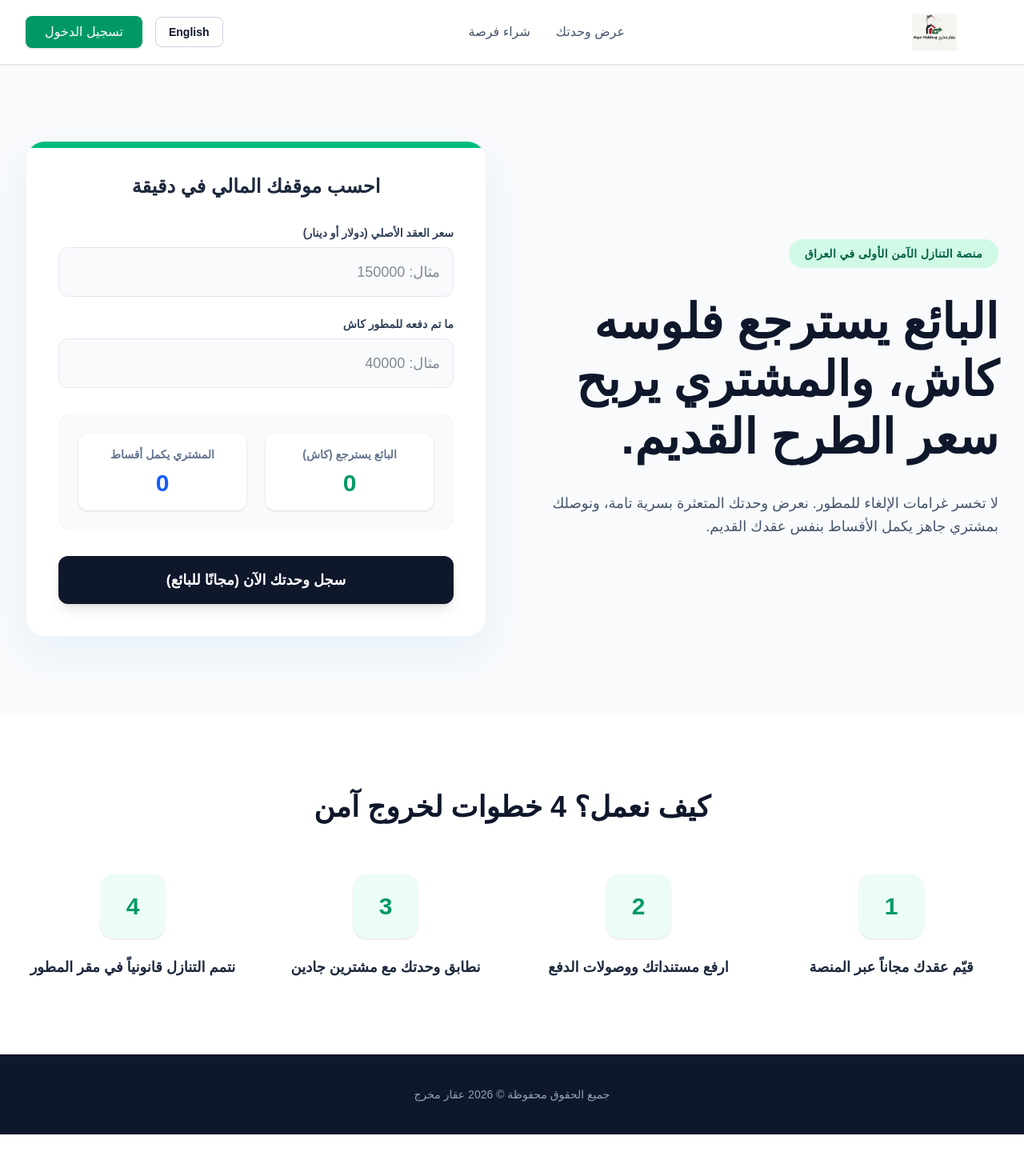
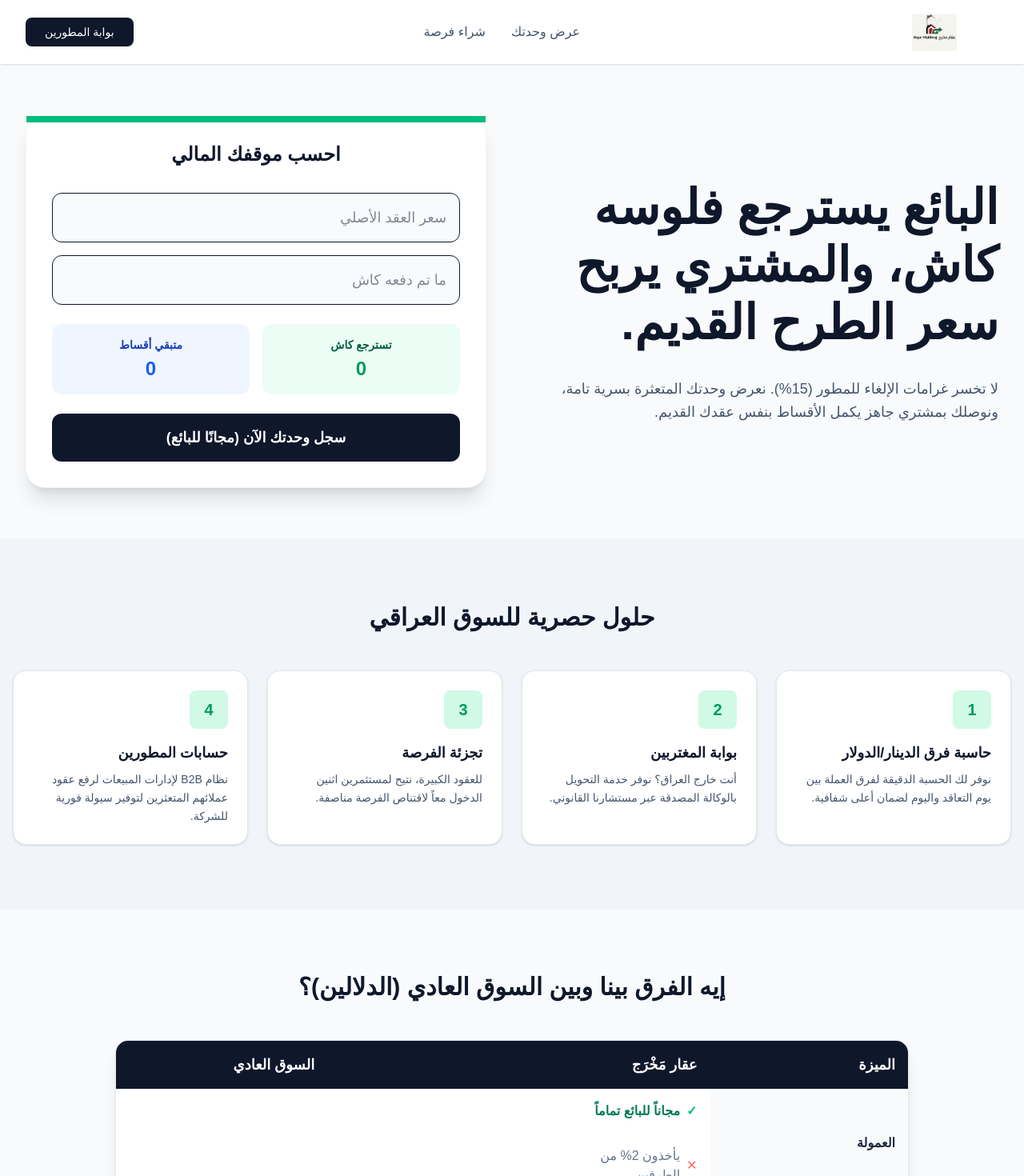
Before and after one commit to chromadreamstudio-netizen/aqar-makhraj, a Next.js app: page / in a window 1280 px wide. Shown: the top 1470 px of the page at 80% size. Before the commit the page ends 1418 px from the top, so only its background shows below. Built offline with nearby package versions, Linux system fonts and the light colour scheme; no server answers.

Commit message:
Add full features, comparison table, and expat service

```diff
--- a/src/app/page.tsx
+++ b/src/app/page.tsx
@@ -13,6 +13,7 @@ export default function Home() {
   const [isModalOpen, setIsModalOpen] = useState(false)
   const [phone, setPhone] = useState('')
   const [compound, setCompound] = useState('')
+  const [isExpat, setIsExpat] = useState(false)
   const [isSubmitting, setIsSubmitting] = useState(false)
   const [submitSuccess, setSubmitSuccess] = useState(false)
 
@@ -20,157 +21,109 @@ export default function Home() {
     ? originalPrice - paidAmount
     : 0
 
+  // دالة الإرسال مع التحويل لواتساب
   const handleSubmit = async (e: React.FormEvent) => {
     e.preventDefault()
     setIsSubmitting(true)
 
     const { error } = await supabase
       .from('leads')
-      .insert([
-        {
-          phone_number: phone,
-          compound_name: compound,
-          original_price: originalPrice || null,
-          paid_amount: paidAmount || null
-        }
-      ])
+      .insert([{
+        phone_number: phone,
+        compound_name: compound,
+        original_price: originalPrice || null,
+        paid_amount: paidAmount || null,
+        requires_expat_service: isExpat
+      }])
 
     setIsSubmitting(false)
 
     if (error) {
-      alert('حدث خطأ في الإرسال، يرجى المحاولة مرة أخرى.')
-      console.error(error)
+      alert('حدث خطأ. يرجى المحاولة مرة أخرى.')
     } else {
       setSubmitSuccess(true)
+      // تحويل البائع مباشرة لمحادثة واتساب مع رقم الشركة
+      const whatsappMsg = encodeURIComponent(`مرحباً عقار مخرج، سجلت وحدتي في مجمع ${compound} وأريد استكمال رفع المستندات.`)
       setTimeout(() => {
+        window.open(`https://wa.me/964XXXXXXXXXX?text=${whatsappMsg}`, '_blank')
         setIsModalOpen(false)
         setSubmitSuccess(false)
-        setPhone('')
-        setCompound('')
-      }, 3000)
+      }, 2000)
     }
   }
 
   const content = {
     ar: {
       dir: 'rtl',
-      nav: { sell: 'عرض وحدتك', buy: 'شراء فرصة', login: 'تسجيل الدخول' },
+      nav: { sell: 'عرض وحدتك', buy: 'شراء فرصة', login: 'بوابة المطورين' },
       hero: {
-        badge: 'منصة التنازل الآمن الأولى في العراق',
         title: 'البائع يسترجع فلوسه كاش، والمشتري يربح سعر الطرح القديم.',
-        subtitle: 'لا تخسر غرامات الإلغاء للمطور. نعرض وحدتك المتعثرة بسرية تامة، ونوصلك بمشتري جاهز يكمل الأقساط بنفس عقدك القديم.'
+        subtitle: 'لا تخسر غرامات الإلغاء للمطور (15%). نعرض وحدتك المتعثرة بسرية تامة، ونوصلك بمشتري جاهز يكمل الأقساط بنفس عقدك القديم.'
       },
-      calc: {
-        title: 'احسب موقفك المالي في دقيقة',
-        price: 'سعر العقد الأصلي (دولار أو دينار)',
-        paid: 'ما تم دفعه للمطور كاش',
-        return: 'البائع يسترجع (كاش)',
-        remaining: 'المشتري يكمل أقساط',
-        btn: 'سجل وحدتك الآن (مجانًا للبائع)'
+      features: {
+        title: 'حلول حصرية للسوق العراقي',
+        f1: { title: 'حاسبة فرق الدينار/الدولار', desc: 'نوفر لك الحسبة الدقيقة لفرق العملة بين يوم التعاقد واليوم لضمان أعلى شفافية.' },
+        f2: { title: 'بوابة المغتربين', desc: 'أنت خارج العراق؟ نوفر خدمة التحويل بالوكالة المصدقة عبر مستشارنا القانوني.' },
+        f3: { title: 'تجزئة الفرصة', desc: 'للعقود الكبيرة، نتيح لمستثمرين اثنين الدخول معاً لاقتناص الفرصة مناصفة.' },
+        f4: { title: 'حسابات المطورين', desc: 'نظام B2B لإدارات المبيعات لرفع عقود عملائهم المتعثرين لتوفير سيولة فورية للشركة.' }
+      },
+      comparison: {
+        title: 'إيه الفرق بينا وبين السوق العادي (الدلالين)؟',
+        headers: ['الميزة', 'عقار مَخْرَج', 'السوق العادي'],
+        rows: [
+          ['العمولة', 'مجاناً للبائع تماماً', 'يأخذون 2% من الطرفين'],
+          ['السعر', 'بدون فرق (أوفر) وهمي', 'مبالغة في السعر والسرقفلية'],
+          ['الأمان', 'تدقيق كامل للوصولات', 'كلام مرسل بدون إثبات'],
+          ['الإجراءات', 'نرافقك حتى التوقيع بالشركة', 'المكتب العقاري غير مسؤول']
+        ]
       },
       modal: {
-        title: 'أكمل بياناتك لنتواصل معك',
-        compound: 'اسم المجمع السكني (مثل: بوابة العراق، بسماية)',
-        phone: 'رقم الهاتف (واتساب)',
-        submit: 'إرسال الطلب',
-        loading: 'جاري الإرسال...',
-        success: 'تم الاستلام! سنتواصل معك خلال 24 ساعة.'
-      },
-      steps: {
-        title: 'كيف نعمل؟ 4 خطوات لخروج آمن',
-        s1: 'قيّم عقدك مجاناً عبر المنصة',
-        s2: 'ارفع مستنداتك ووصولات الدفع',
-        s3: 'نطابق وحدتك مع مشترين جادين',
-        s4: 'نتمم التنازل قانونياً في مقر المطور'
-      },
-      footer: 'جميع الحقوق محفوظة © 2026 عقار مخرج'
-    },
-    en: {
-      dir: 'ltr',
-      nav: { sell: 'Sell Unit', buy: 'Buy Unit', login: 'Login' },
-      hero: {
-        badge: 'Iraq\'s #1 Safe Real Estate Exit Platform',
-        title: 'Sellers recover cash, Buyers get the old contract price.',
-        subtitle: 'Don\'t lose developer cancellation fees. We list your distressed unit confidentially and connect you with a ready buyer to continue the installments.'
-      },
-      calc: {
-        title: 'Calculate Your Position',
-        price: 'Original Contract Price (USD/IQD)',
-        paid: 'Total Paid to Developer',
-        return: 'Seller Recovers (Cash)',
-        remaining: 'Buyer\'s Remaining Installments',
-        btn: 'List Your Unit Now (Free for Sellers)'
-      },
-      modal: {
-        title: 'Complete your details',
-        compound: 'Compound Name (e.g., Bismayah)',
-        phone: 'Phone Number (WhatsApp)',
-        submit: 'Submit Request',
-        loading: 'Submitting...',
-        success: 'Received! We will contact you within 24 hours.'
-      },
-      steps: {
-        title: 'How it works? 4 Safe Steps',
-        s1: 'Evaluate your contract for free',
-        s2: 'Upload documents and receipts',
-        s3: 'We match you with verified buyers',
-        s4: 'Legal transfer at developer\'s office'
-      },
-      footer: 'All rights reserved © 2026 Aqar Makhraj'
+        title: 'سجل بياناتك المبدئية',
+        upload: 'إرفاق صور العقد والوصولات (اختياري الآن)',
+        expatCheck: 'أنا خارج العراق وأحتاج خدمة الوكالة المصدقة',
+      }
     }
   }
 
-  const t = content[lang]
+  const t = content.ar // سنثبت العربية الآن لسرعة الإنجاز
 
   return (
-    <main className="min-h-screen bg-slate-50 text-slate-900 font-sans transition-all duration-300 relative" dir={t.dir}>
+    <main className="min-h-screen bg-slate-50 text-slate-900 font-sans" dir="rtl">
 
-      {/* النافذة المنبثقة (Modal) */}
+      {/* النافذة المنبثقة المحدثة */}
       {isModalOpen && (
         <div className="fixed inset-0 z-[100] flex items-center justify-center bg-black/60 backdrop-blur-sm p-4">
           <div className="bg-white rounded-2xl shadow-2xl p-8 w-full max-w-md relative">
-            <button
-              onClick={() => setIsModalOpen(false)}
-              className="absolute top-4 right-4 text-slate-400 hover:text-slate-800 text-xl font-bold"
-            >
-              ✕
-            </button>
+            <button onClick={() => setIsModalOpen(false)} className="absolute top-4 right-4 text-slate-400 hover:text-slate-800 text-xl font-bold">✕</button>
             <h3 className="text-2xl font-bold mb-6 text-slate-800 text-center">{t.modal.title}</h3>
 
             {submitSuccess ? (
               <div className="bg-emerald-50 text-emerald-700 p-4 rounded-lg text-center font-bold">
-                {t.modal.success}
+                تم الاستلام! سيتم تحويلك للواتساب لاستكمال المستندات...
               </div>
             ) : (
               <form onSubmit={handleSubmit} className="space-y-4">
                 <div>
-                  <label className="block text-sm font-semibold text-slate-700 mb-2">{t.modal.compound}</label>
-                  <input
-                    required
-                    type="text"
-                    value={compound}
-                    onChange={(e) => setCompound(e.target.value)}
-                    className="w-full bg-slate-50 border border-slate-200 rounded-lg p-3 outline-none focus:ring-2 focus:ring-emerald-500"
-                  />
+                  <label className="block text-sm font-semibold mb-2">اسم المجمع السكني</label>
+                  <input required type="text" value={compound} onChange={(e) => setCompound(e.target.value)} className="w-full bg-slate-50 border rounded-lg p-3 outline-none focus:ring-2 focus:ring-emerald-500" />
                 </div>
                 <div>
-                  <label className="block text-sm font-semibold text-slate-700 mb-2">{t.modal.phone}</label>
-                  <input
-                    required
-                    type="tel"
-                    value={phone}
-                    onChange={(e) => setPhone(e.target.value)}
-                    className="w-full bg-slate-50 border border-slate-200 rounded-lg p-3 outline-none focus:ring-2 focus:ring-emerald-500 text-left"
-                    dir="ltr"
-                    placeholder="+964..."
-                  />
+                  <label className="block text-sm font-semibold mb-2">رقم الهاتف (واتساب)</label>
+                  <input required type="tel" value={phone} onChange={(e) => setPhone(e.target.value)} className="w-full bg-slate-50 border rounded-lg p-3 outline-none focus:ring-2 focus:ring-emerald-500 text-left" dir="ltr" placeholder="+964..." />
                 </div>
-                <button
-                  disabled={isSubmitting}
-                  type="submit"
-                  className="w-full bg-emerald-600 hover:bg-emerald-700 text-white font-bold py-3 rounded-lg transition-all mt-4 disabled:opacity-70"
-                >
-                  {isSubmitting ? t.modal.loading : t.modal.submit}
+
+                {/* زر وهمي لرفع الملفات (سيتم ربطه لاحقاً بالـ Storage) */}
+                <div className="border-2 border-dashed border-slate-300 rounded-lg p-4 text-center cursor-pointer hover:bg-slate-50">
+                  <span className="text-sm text-slate-500">📁 {t.modal.upload}</span>
+                </div>
+
+                <div className="flex items-center gap-2 mt-2">
+                  <input type="checkbox" id="expat" checked={isExpat} onChange={(e) => setIsExpat(e.target.checked)} className="w-4 h-4 text-emerald-600 rounded" />
+                  <label htmlFor="expat" className="text-sm font-medium text-slate-700">{t.modal.expatCheck}</label>
+                </div>
+
+                <button disabled={isSubmitting} type="submit" className="w-full bg-emerald-600 hover:bg-emerald-700 text-white font-bold py-3 rounded-lg mt-4">
+                  {isSubmitting ? 'جاري الإرسال...' : 'إرسال والتحويل لواتساب'}
                 </button>
               </form>
             )}
@@ -178,140 +131,102 @@ export default function Home() {
         </div>
       )}
 
-      {/* شريط التنقل الاحترافي */}
+      {/* شريط التنقل */}
       <nav className="bg-white shadow-sm sticky top-0 z-50">
         <div className="max-w-7xl mx-auto px-4 sm:px-6 lg:px-8">
           <div className="flex justify-between h-20 items-center">
-
-            {/* اللوجو مع حل مشكلة الخلفية باستخدام mix-blend-multiply */}
             <Link href="/" className="flex-shrink-0 flex items-center cursor-pointer">
               <div className="relative w-40 h-14">
-                <Image
-                  src="/logo.jpg"
-                  alt="Aqar Makhraj Logo"
-                  fill
-                  className="object-contain mix-blend-multiply"
-                  priority
-                />
+                <Image src="/logo.jpg" alt="Aqar Makhraj Logo" fill className="object-contain mix-blend-multiply" priority />
               </div>
             </Link>
-
             <div className="hidden md:flex items-center gap-8 px-6">
-              <button onClick={() => setIsModalOpen(true)} className="text-slate-600 hover:text-emerald-600 font-medium transition-colors">
-                {t.nav.sell}
-              </button>
-              <Link href="/opportunities" className="text-slate-600 hover:text-emerald-600 font-medium transition-colors">
-                {t.nav.buy}
-              </Link>
+              <button onClick={() => setIsModalOpen(true)} className="text-slate-600 hover:text-emerald-600 font-medium font-bold transition-colors">{t.nav.sell}</button>
+              <Link href="/opportunities" className="text-slate-600 hover:text-emerald-600 font-medium font-bold transition-colors">{t.nav.buy}</Link>
             </div>
-
-            <div className="flex items-center gap-4">
-              <button
-                onClick={() => setLang(lang === 'ar' ? 'en' : 'ar')}
-                className="px-4 py-2 border border-slate-300 rounded-lg text-sm font-semibold hover:bg-slate-100 transition-colors"
-              >
-                {lang === 'ar' ? 'English' : 'العربية'}
-              </button>
-              <button className="bg-emerald-600 hover:bg-emerald-700 text-white px-6 py-2 rounded-lg font-medium transition-colors shadow-sm">
-                {t.nav.login}
-              </button>
-            </div>
+            <button className="bg-slate-900 hover:bg-slate-800 text-white px-6 py-2 rounded-lg font-medium transition-colors shadow-sm text-sm">
+              {t.nav.login}
+            </button>
           </div>
         </div>
       </nav>
 
-      {/* قسم الهيرو */}
-      <div className="max-w-7xl mx-auto px-4 sm:px-6 lg:px-8 py-16 md:py-24">
+      {/* الهيرو والحاسبة */}
+      <div className="max-w-7xl mx-auto px-4 sm:px-6 lg:px-8 py-16">
         <div className="grid grid-cols-1 lg:grid-cols-2 gap-16 items-center">
-
           <div className="space-y-8">
-            <span className="inline-block px-5 py-2 rounded-full bg-emerald-100 text-emerald-800 text-sm font-bold tracking-wide">
-              {t.hero.badge}
-            </span>
-            <h1 className="text-4xl md:text-5xl lg:text-6xl font-extrabold text-slate-900 leading-[1.2]">
-              {t.hero.title}
-            </h1>
-            <p className="text-lg text-slate-600 leading-relaxed max-w-xl">
-              {t.hero.subtitle}
-            </p>
+            <h1 className="text-4xl md:text-5xl lg:text-6xl font-extrabold text-slate-900 leading-[1.2]">{t.hero.title}</h1>
+            <p className="text-lg text-slate-600 leading-relaxed max-w-xl">{t.hero.subtitle}</p>
           </div>
 
-          <div className="bg-white p-8 md:p-10 rounded-3xl shadow-[0_20px_50px_rgba(8,_112,_184,_0.07)] border border-slate-100 relative overflow-hidden">
+          <div className="bg-white p-8 rounded-3xl shadow-xl border border-slate-100 relative">
             <div className="absolute top-0 left-0 w-full h-2 bg-emerald-500"></div>
-            <h2 className="text-2xl font-bold text-center mb-8 text-slate-800">{t.calc.title}</h2>
-
-            <div className="space-y-6 mb-8">
-              <div>
-                <label className="block text-sm font-semibold text-slate-700 mb-2">{t.calc.price}</label>
-                <input
-                  type="number"
-                  value={originalPrice}
-                  onChange={(e) => setOriginalPrice(Number(e.target.value))}
-                  className="w-full bg-slate-50 border border-slate-200 text-slate-900 rounded-xl p-4 outline-none focus:ring-2 focus:ring-emerald-500 focus:border-emerald-500 transition-all font-medium text-lg"
-                  placeholder="مثال: 150000"
-                />
+            <h2 className="text-2xl font-bold text-center mb-8">احسب موقفك المالي</h2>
+            <div className="space-y-4 mb-6">
+              <input type="number" value={originalPrice} onChange={(e) => setOriginalPrice(Number(e.target.value))} className="w-full bg-slate-50 border rounded-xl p-4 outline-none focus:ring-2 focus:ring-emerald-500 text-lg" placeholder="سعر العقد الأصلي" />
+              <input type="number" value={paidAmount} onChange={(e) => setPaidAmount(Number(e.target.value))} className="w-full bg-slate-50 border rounded-xl p-4 outline-none focus:ring-2 focus:ring-emerald-500 text-lg" placeholder="ما تم دفعه كاش" />
+            </div>
+            <div className="grid grid-cols-2 gap-4 text-center mb-6">
+              <div className="bg-emerald-50 p-4 rounded-xl">
+                <p className="text-sm font-bold text-emerald-800 mb-1">تسترجع كاش</p>
+                <p className="text-2xl font-black text-emerald-600">{paidAmount ? paidAmount.toLocaleString() : '0'}</p>
               </div>
-
-              <div>
-                <label className="block text-sm font-semibold text-slate-700 mb-2">{t.calc.paid}</label>
-                <input
-                  type="number"
-                  value={paidAmount}
-                  onChange={(e) => setPaidAmount(Number(e.target.value))}
-                  className="w-full bg-slate-50 border border-slate-200 text-slate-900 rounded-xl p-4 outline-none focus:ring-2 focus:ring-emerald-500 focus:border-emerald-500 transition-all font-medium text-lg"
-                  placeholder="مثال: 40000"
-                />
+              <div className="bg-blue-50 p-4 rounded-xl">
+                <p className="text-sm font-bold text-blue-800 mb-1">متبقي أقساط</p>
+                <p className="text-2xl font-black text-blue-600">{remainingInstallments > 0 ? remainingInstallments.toLocaleString() : '0'}</p>
               </div>
             </div>
-
-            <div className="bg-slate-50 p-6 rounded-2xl border border-slate-100 grid grid-cols-1 sm:grid-cols-2 gap-6 text-center mb-8">
-              <div className="bg-white p-4 rounded-xl shadow-sm">
-                <p className="text-sm font-semibold text-slate-500 mb-2">{t.calc.return}</p>
-                <p className="text-3xl font-extrabold text-emerald-600">
-                  {paidAmount ? paidAmount.toLocaleString() : '0'}
-                </p>
-              </div>
-              <div className="bg-white p-4 rounded-xl shadow-sm">
-                <p className="text-sm font-semibold text-slate-500 mb-2">{t.calc.remaining}</p>
-                <p className="text-3xl font-extrabold text-blue-600">
-                  {remainingInstallments > 0 ? remainingInstallments.toLocaleString() : '0'}
-                </p>
-              </div>
-            </div>
-
-            <button
-              onClick={() => setIsModalOpen(true)}
-              className="w-full bg-slate-900 hover:bg-slate-800 text-white font-bold py-4 rounded-xl transition-all duration-300 shadow-lg hover:shadow-xl text-lg"
-            >
-              {t.calc.btn}
+            <button onClick={() => setIsModalOpen(true)} className="w-full bg-slate-900 text-white font-bold py-4 rounded-xl text-lg hover:bg-emerald-600 transition-colors">
+              سجل وحدتك الآن (مجانًا للبائع)
             </button>
           </div>
-
         </div>
       </div>
 
-      {/* قسم الشرح التفصيلي (خطوات العمل) */}
-      <div className="bg-white py-24 border-t border-slate-100">
-        <div className="max-w-7xl mx-auto px-4 sm:px-6 lg:px-8">
-          <h2 className="text-3xl md:text-4xl font-extrabold text-center mb-16 text-slate-900">{t.steps.title}</h2>
-
-          <div className="grid grid-cols-1 sm:grid-cols-2 md:grid-cols-4 gap-12">
-            {[t.steps.s1, t.steps.s2, t.steps.s3, t.steps.s4].map((step, index) => (
-              <div key={index} className="text-center group">
-                <div className="w-20 h-20 bg-emerald-50 group-hover:bg-emerald-100 text-emerald-600 rounded-2xl flex items-center justify-center text-3xl font-black mx-auto mb-6 transition-colors shadow-sm">
-                  {index + 1}
-                </div>
-                <h3 className="font-bold text-lg text-slate-800 leading-snug">{step}</h3>
+      {/* قسم الميزات الحصرية (الزوايا الذهبية) */}
+      <div className="bg-slate-100 py-20">
+        <div className="max-w-7xl mx-auto px-4">
+          <h2 className="text-3xl font-extrabold text-center mb-12">{t.features.title}</h2>
+          <div className="grid grid-cols-1 md:grid-cols-2 lg:grid-cols-4 gap-6">
+            {[t.features.f1, t.features.f2, t.features.f3, t.features.f4].map((feature, idx) => (
+              <div key={idx} className="bg-white p-6 rounded-2xl shadow-sm border border-slate-200 hover:shadow-md transition-shadow">
+                <div className="w-12 h-12 bg-emerald-100 rounded-lg mb-4 flex items-center justify-center text-emerald-600 text-xl font-black">{idx + 1}</div>
+                <h3 className="text-lg font-bold mb-2">{feature.title}</h3>
+                <p className="text-slate-600 text-sm leading-relaxed">{feature.desc}</p>
               </div>
             ))}
           </div>
         </div>
       </div>
 
-      {/* تذييل الصفحة */}
-      <footer className="bg-slate-900 py-10 text-center text-slate-400 text-sm font-medium">
-        <p>{t.footer}</p>
-      </footer>
+      {/* جدول المقارنة الاحترافي */}
+      <div className="py-20 max-w-5xl mx-auto px-4">
+        <h2 className="text-3xl font-extrabold text-center mb-12">{t.comparison.title}</h2>
+        <div className="overflow-x-auto rounded-2xl shadow-lg border border-slate-200">
+          <table className="w-full text-right bg-white">
+            <thead className="bg-slate-900 text-white">
+              <tr>
+                {t.comparison.headers.map((header, i) => (
+                  <th key={i} className="p-4 font-bold text-lg">{header}</th>
+                ))}
+              </tr>
+            </thead>
+            <tbody>
+              {t.comparison.rows.map((row, i) => (
+                <tr key={i} className="border-b border-slate-100 last:border-0 hover:bg-slate-50 transition-colors">
+                  <td className="p-4 font-bold text-slate-800 bg-slate-50 w-1/4">{row[0]}</td>
+                  <td className="p-4 text-emerald-700 font-bold w-2/5 flex items-center gap-2">
+                    <span className="text-emerald-500">✓</span> {row[1]}
+                  </td>
+                  <td className="p-4 text-slate-500 w-2/5 flex items-center gap-2">
+                    <span className="text-red-400">✕</span> {row[2]}
+                  </td>
+                </tr>
+              ))}
+            </tbody>
+          </table>
+        </div>
+      </div>
 
     </main>
   )
```
